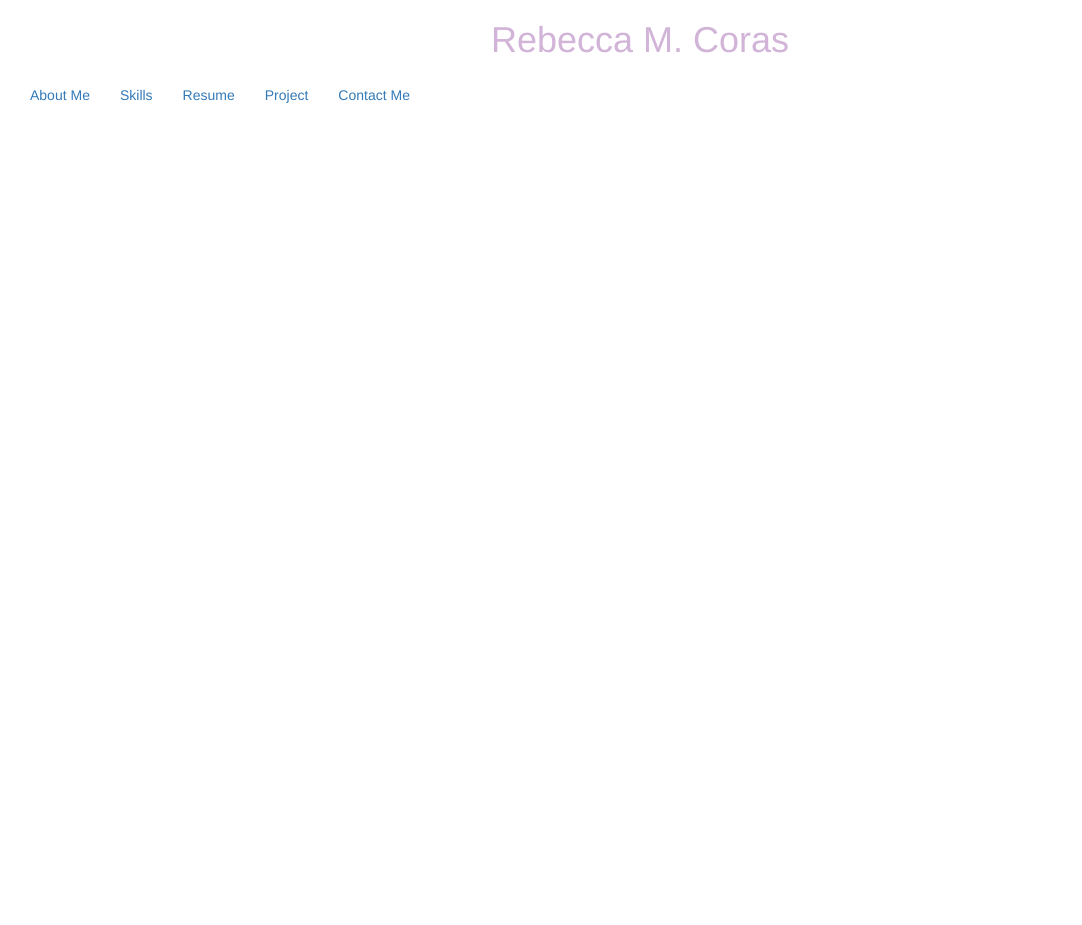
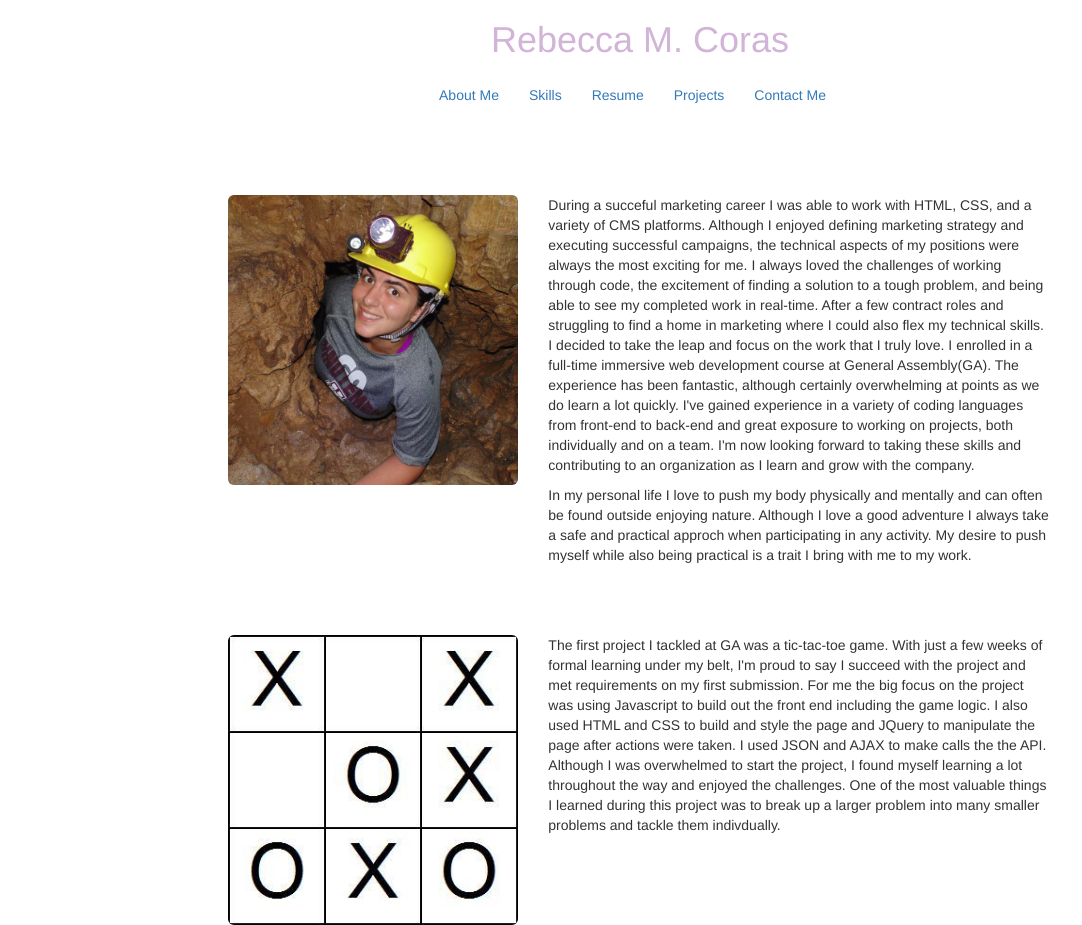
Before and after one commit to rcoras/portfolio, a website: page index.html in a window 1280 px wide. Shown: the whole page, without its empty margins (0-1082 px from the left). Before the commit the page ends 800 px from the top, so only its background shows below. Drawn offline with nearby package versions, Linux system fonts and the light colour scheme.

Commit message:
Add about me and begin projects section
Add photo and text to about me. Add photo and text for tic-tac-toe project

```diff
--- a/index.html
+++ b/index.html
@@ -16,14 +16,50 @@
             <h1> Rebecca M. Coras </h1>
           </div>
       </div>
+      <div class="row">
         <div class="col-xs-12 nav">
           <ul class="nav navbar-nav">
-        <li class="active"><a href="#">About Me</a></li>
+            <li><a href="#about">About Me</a></li>
             <li><a href="#">Skills</a></li>
             <li><a href="#">Resume</a></li>
-        <li><a href="#">Project</a></li>
+            <li><a href="#projects">Projects</a></li>
             <li><a href="#">Contact Me</a></li>
           </ul>
           </div>
+        </div>
+    <div class="row about">
+        <div class="col-xs-2">
+        </div>
+        <div class="col-xs-3">
+          <a name="about"></a>
+          <img class="img-responsive img-rounded" src="./images/beccabuilder.jpg" alt=Rebecca />
+        </div>
+        <div class="col-xs-5">
+          <!-- <h2>Becca the Builder</h2> -->
+          <p>During a succeful marketing career I was able to work with HTML, CSS, and a variety of CMS platforms. Although I enjoyed defining marketing strategy and executing successful campaigns, the technical aspects of my positions were always the most exciting for me. I always loved the challenges of working through code, the excitement of finding a solution to a tough problem, and being able to see my completed work in real-time. After a few contract roles and struggling to find a home in marketing where I could also flex my technical skills. I decided to take the leap and focus on the work that I truly love. I enrolled in a full-time immersive web development course at General Assembly(GA). The experience has been fantastic, although certainly overwhelming at points as we do learn a lot quickly. I've gained experience in a variety of coding languages from front-end to back-end and great exposure to working on projects, both individually and on a team. I'm now looking forward to taking these skills and contributing to an organization as I learn and grow with the company.</p>
+        </p>
+        <p> In my personal life I love to push my body physically and mentally and can often be found outside enjoying nature. Although I love a good adventure I always take a safe and practical approch when participating in any activity. My desire to push myself while also being practical is a trait I bring with me to my work.
+          </p>
+            <br><br><br>
+        </div>
+      <div class="col-xs-2">
+      </div>
+      </div>
+      <div class="row Projects">
+        <a name="projects"></a>
+          <div class="col-xs-2">
+          </div>
+          <div class="col-xs-3">
+            <a href="Projects"></a>
+            <a href="https://rcoras.github.io/tic-tac-toe" target="_blank"><img class="img-responsive img-rounded" src="./images/tictactoe.jpg" alt="ticky" /></a>
+          </div>
+          <div class="col-xs-5">
+            <p>
+              The first project I tackled at GA was a tic-tac-toe game. With just a few weeks of formal learning under my belt, I'm proud to say I succeed with the project and met requirements on my first submission. For me the big focus on the project was using Javascript to build out the front end including the game logic. I also used HTML and CSS to build and style the page and JQuery to manipulate the page after actions were taken. I used JSON and AJAX to make calls the the API. Although I was overwhelmed to start the project, I found myself learning a lot throughout the way and enjoyed the challenges. One of the most valuable things I learned during this project was to break up a larger problem into many smaller problems and tackle them indivdually.
+            </p>
+          </div>
+        <div class="col-xs-2">
+        </div>
+        </div>
     </body>
 </html>
--- a/main.css
+++ b/main.css
@@ -10,9 +10,21 @@ h1 {
   text-align: center;
 }
 
-.navbar-nav {
-    float:none;
+/* .navbar-nav {
+    /* float:none;
     margin:0 auto;
     display: inline-block;
-    text-align: center;
+    text-align: center; */
+/* } */
+
+.nav.navbar-nav {
+	display: flex;
+	justify-content: center;
+	flex-wrap: wrap;
+  margin-bottom: 75px;
 }
+@media (min-width: 768px) {
+	.navbar-nav {
+		float: none;
+	}
+}
```
Also changed, not shown: images/beccabuilder.jpg (added), images/tictactoe.jpg (added). Lines whose indentation alone changed are shown as unchanged.
